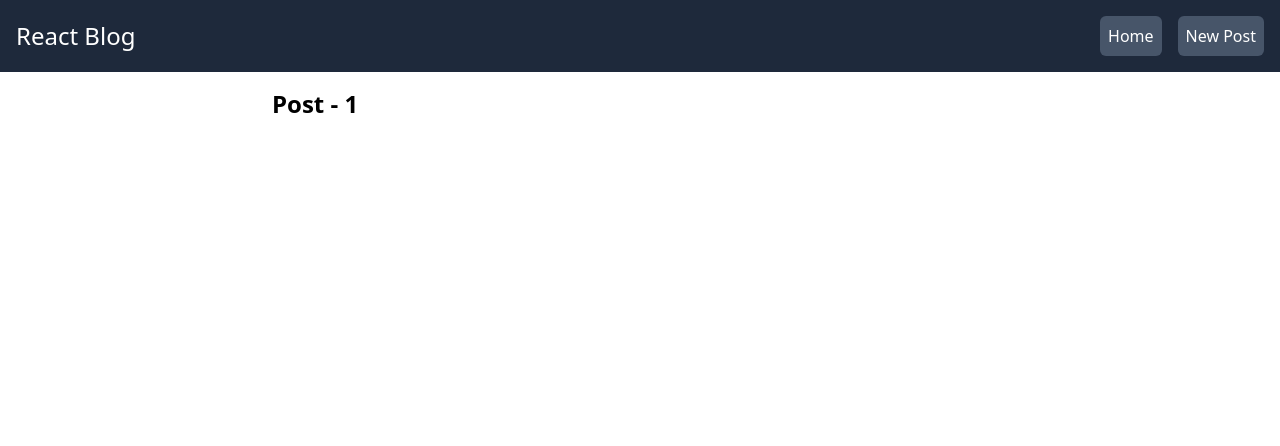
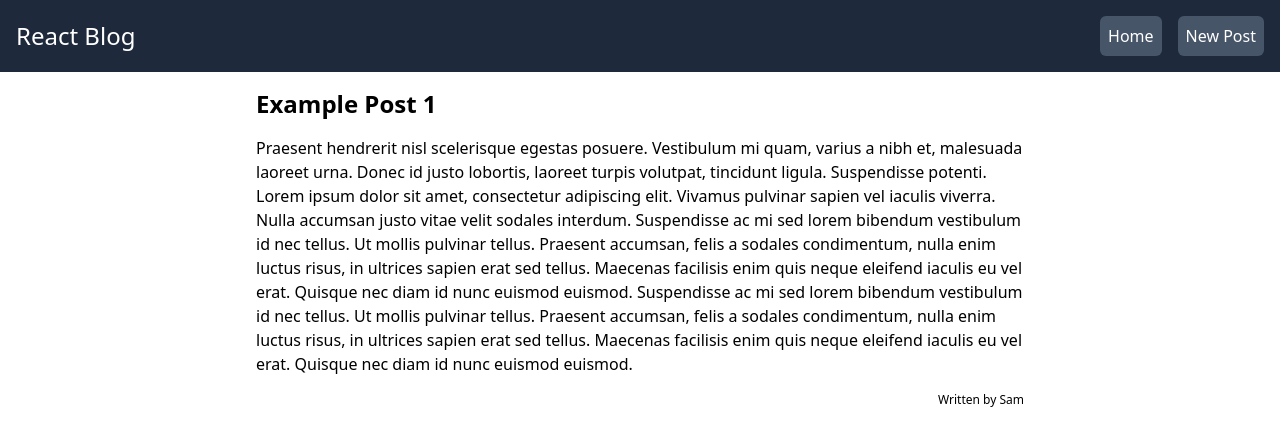
Before and after one commit to SamOwens/react-sandbox, a React (Create React App) app in the folder blog/: page /post/1 in a window 1280 px wide. Shown: the top 446 px of the page. Built offline with nearby package versions, Linux system fonts and the light colour scheme; data requests are answered from the project's data file.

Commit message:
Tutorial #25 - Reusing Custom Hooks
https://www.youtube.com/watch?v=c-5VXl8yPQA

```diff
--- a/blog/src/components/Post.js
+++ b/blog/src/components/Post.js
@@ -4,13 +4,31 @@ import useFetch from '../hooks/useFetch';
 const PostDetails = () => {
   const { id } = useParams();
 
-  const { data } = useFetch(`http://localhost:8000/posts/${id}`);
+  const {
+    data: post,
+    isLoading,
+    error,
+  } = useFetch(`http://localhost:8000/posts/${id}`);
 
   return (
-    <div className="post">
-      <div className="post-list max-w-3xl m-auto p-4">
-        <h2 className="text-2xl font-semibold mb-4"> Post - {id}</h2>
-      </div>
+    <div className="post p-4">
+      {error && (
+        <div className="flex justify-center items-center font-semibold text-xl mt-10">
+          {error}
+        </div>
+      )}
+      {isLoading && (
+        <div className="flex justify-center items-center font-semibold text-xl mt-10">
+          Loading...
+        </div>
+      )}
+      {post && (
+        <div className="post max-w-3xl m-auto">
+          <h2 className="text-2xl font-semibold mb-4">{post.title}</h2>
+          <p className="pb-4">{post.content}</p>
+          <p className="text-xs text-right">Written by {post.author}</p>
+        </div>
+      )}
     </div>
   );
 };
--- a/blog/src/components/PostList.js
+++ b/blog/src/components/PostList.js
@@ -2,7 +2,7 @@ import { Link } from 'react-router-dom';
 
 const PostList = ({ posts, title, handleDelete }) => {
   return (
-    <div className="post-list max-w-3xl m-auto p4">
+    <div className="post-list max-w-3xl m-auto">
       <h2 className="text-2xl font-semibold mb-4">{title}</h2>
       {posts.map((post) => (
         <div
--- a/blog/src/data/db.json
+++ b/blog/src/data/db.json
@@ -3,35 +3,35 @@
     {
       "title": "Example Post 1",
       "intro": "Lorem ipsum dolor sit amet, consectetur adipiscing elit. Phasellus mollis, enim in ornare fermentum, nibh ante iaculis tortor, vitae mollis tellus massa nec justo.",
-      "body": "Praesent hendrerit nisl scelerisque egestas posuere. Vestibulum mi quam, varius a nibh et, malesuada laoreet urna. Donec id justo lobortis, laoreet turpis volutpat, tincidunt ligula. Suspendisse potenti. Lorem ipsum dolor sit amet, consectetur adipiscing elit. Vivamus pulvinar sapien vel iaculis viverra. Nulla accumsan justo vitae velit sodales interdum. Suspendisse ac mi sed lorem bibendum vestibulum id nec tellus. Ut mollis pulvinar tellus. Praesent accumsan, felis a sodales condimentum, nulla enim luctus risus, in ultrices sapien erat sed tellus. Maecenas facilisis enim quis neque eleifend iaculis eu vel erat. Quisque nec diam id nunc euismod euismod.",
+      "content": "Praesent hendrerit nisl scelerisque egestas posuere. Vestibulum mi quam, varius a nibh et, malesuada laoreet urna. Donec id justo lobortis, laoreet turpis volutpat, tincidunt ligula. Suspendisse potenti. Lorem ipsum dolor sit amet, consectetur adipiscing elit. Vivamus pulvinar sapien vel iaculis viverra. Nulla accumsan justo vitae velit sodales interdum. Suspendisse ac mi sed lorem bibendum vestibulum id nec tellus. Ut mollis pulvinar tellus. Praesent accumsan, felis a sodales condimentum, nulla enim luctus risus, in ultrices sapien erat sed tellus. Maecenas facilisis enim quis neque eleifend iaculis eu vel erat. Quisque nec diam id nunc euismod euismod. Suspendisse ac mi sed lorem bibendum vestibulum id nec tellus. Ut mollis pulvinar tellus. Praesent accumsan, felis a sodales condimentum, nulla enim luctus risus, in ultrices sapien erat sed tellus. Maecenas facilisis enim quis neque eleifend iaculis eu vel erat. Quisque nec diam id nunc euismod euismod.",
       "author": "Sam",
       "id": 1
     },
     {
       "title": "Example Post 2",
       "intro": "Lorem ipsum dolor sit amet, consectetur adipiscing elit. Phasellus mollis, enim in ornare fermentum, nibh ante iaculis tortor, vitae mollis tellus massa nec justo.",
-      "body": "Praesent hendrerit nisl scelerisque egestas posuere. Vestibulum mi quam, varius a nibh et, malesuada laoreet urna. Donec id justo lobortis, laoreet turpis volutpat, tincidunt ligula. Suspendisse potenti. Lorem ipsum dolor sit amet, consectetur adipiscing elit. Vivamus pulvinar sapien vel iaculis viverra. Nulla accumsan justo vitae velit sodales interdum. Suspendisse ac mi sed lorem bibendum vestibulum id nec tellus. Ut mollis pulvinar tellus. Praesent accumsan, felis a sodales condimentum, nulla enim luctus risus, in ultrices sapien erat sed tellus. Maecenas facilisis enim quis neque eleifend iaculis eu vel erat. Quisque nec diam id nunc euismod euismod.",
+      "content": "Praesent hendrerit nisl scelerisque egestas posuere. Vestibulum mi quam, varius a nibh et, malesuada laoreet urna. Donec id justo lobortis, laoreet turpis volutpat, tincidunt ligula. Suspendisse potenti. Lorem ipsum dolor sit amet, consectetur adipiscing elit. Vivamus pulvinar sapien vel iaculis viverra. Nulla accumsan justo vitae velit sodales interdum. Suspendisse ac mi sed lorem bibendum vestibulum id nec tellus. Ut mollis pulvinar tellus. Praesent accumsan, felis a sodales condimentum, nulla enim luctus risus, in ultrices sapien erat sed tellus. Maecenas facilisis enim quis neque eleifend iaculis eu vel erat. Quisque nec diam id nunc euismod euismod.",
       "author": "Willow",
       "id": 2
     },
     {
       "title": "Example Post 3",
       "intro": "Lorem ipsum dolor sit amet, consectetur adipiscing elit. Phasellus mollis, enim in ornare fermentum, nibh ante iaculis tortor, vitae mollis tellus massa nec justo.",
-      "body": "Praesent hendrerit nisl scelerisque egestas posuere. Vestibulum mi quam, varius a nibh et, malesuada laoreet urna. Donec id justo lobortis, laoreet turpis volutpat, tincidunt ligula. Suspendisse potenti. Lorem ipsum dolor sit amet, consectetur adipiscing elit. Vivamus pulvinar sapien vel iaculis viverra. Nulla accumsan justo vitae velit sodales interdum. Suspendisse ac mi sed lorem bibendum vestibulum id nec tellus. Ut mollis pulvinar tellus. Praesent accumsan, felis a sodales condimentum, nulla enim luctus risus, in ultrices sapien erat sed tellus. Maecenas facilisis enim quis neque eleifend iaculis eu vel erat. Quisque nec diam id nunc euismod euismod.",
+      "content": "Praesent hendrerit nisl scelerisque egestas posuere. Vestibulum mi quam, varius a nibh et, malesuada laoreet urna. Donec id justo lobortis, laoreet turpis volutpat, tincidunt ligula. Suspendisse potenti. Lorem ipsum dolor sit amet, consectetur adipiscing elit. Vivamus pulvinar sapien vel iaculis viverra. Nulla accumsan justo vitae velit sodales interdum. Suspendisse ac mi sed lorem bibendum vestibulum id nec tellus. Ut mollis pulvinar tellus. Praesent accumsan, felis a sodales condimentum, nulla enim luctus risus, in ultrices sapien erat sed tellus. Maecenas facilisis enim quis neque eleifend iaculis eu vel erat. Quisque nec diam id nunc euismod euismod.",
       "author": "Silje",
       "id": 3
     },
     {
       "title": "Example Post 4",
       "intro": "Lorem ipsum dolor sit amet, consectetur adipiscing elit. Phasellus mollis, enim in ornare fermentum, nibh ante iaculis tortor, vitae mollis tellus massa nec justo.",
-      "body": "Praesent hendrerit nisl scelerisque egestas posuere. Vestibulum mi quam, varius a nibh et, malesuada laoreet urna. Donec id justo lobortis, laoreet turpis volutpat, tincidunt ligula. Suspendisse potenti. Lorem ipsum dolor sit amet, consectetur adipiscing elit. Vivamus pulvinar sapien vel iaculis viverra. Nulla accumsan justo vitae velit sodales interdum. Suspendisse ac mi sed lorem bibendum vestibulum id nec tellus. Ut mollis pulvinar tellus. Praesent accumsan, felis a sodales condimentum, nulla enim luctus risus, in ultrices sapien erat sed tellus. Maecenas facilisis enim quis neque eleifend iaculis eu vel erat. Quisque nec diam id nunc euismod euismod.",
+      "content": "Praesent hendrerit nisl scelerisque egestas posuere. Vestibulum mi quam, varius a nibh et, malesuada laoreet urna. Donec id justo lobortis, laoreet turpis volutpat, tincidunt ligula. Suspendisse potenti. Lorem ipsum dolor sit amet, consectetur adipiscing elit. Vivamus pulvinar sapien vel iaculis viverra. Nulla accumsan justo vitae velit sodales interdum. Suspendisse ac mi sed lorem bibendum vestibulum id nec tellus. Ut mollis pulvinar tellus. Praesent accumsan, felis a sodales condimentum, nulla enim luctus risus, in ultrices sapien erat sed tellus. Maecenas facilisis enim quis neque eleifend iaculis eu vel erat. Quisque nec diam id nunc euismod euismod.",
       "author": "Sam",
       "id": 4
     },
     {
       "title": "Example Post 5",
       "intro": "Lorem ipsum dolor sit amet, consectetur adipiscing elit. Phasellus mollis, enim in ornare fermentum, nibh ante iaculis tortor, vitae mollis tellus massa nec justo.",
-      "body": "Praesent hendrerit nisl scelerisque egestas posuere. Vestibulum mi quam, varius a nibh et, malesuada laoreet urna. Donec id justo lobortis, laoreet turpis volutpat, tincidunt ligula. Suspendisse potenti. Lorem ipsum dolor sit amet, consectetur adipiscing elit. Vivamus pulvinar sapien vel iaculis viverra. Nulla accumsan justo vitae velit sodales interdum. Suspendisse ac mi sed lorem bibendum vestibulum id nec tellus. Ut mollis pulvinar tellus. Praesent accumsan, felis a sodales condimentum, nulla enim luctus risus, in ultrices sapien erat sed tellus. Maecenas facilisis enim quis neque eleifend iaculis eu vel erat. Quisque nec diam id nunc euismod euismod.",
+      "content": "Praesent hendrerit nisl scelerisque egestas posuere. Vestibulum mi quam, varius a nibh et, malesuada laoreet urna. Donec id justo lobortis, laoreet turpis volutpat, tincidunt ligula. Suspendisse potenti. Lorem ipsum dolor sit amet, consectetur adipiscing elit. Vivamus pulvinar sapien vel iaculis viverra. Nulla accumsan justo vitae velit sodales interdum. Suspendisse ac mi sed lorem bibendum vestibulum id nec tellus. Ut mollis pulvinar tellus. Praesent accumsan, felis a sodales condimentum, nulla enim luctus risus, in ultrices sapien erat sed tellus. Maecenas facilisis enim quis neque eleifend iaculis eu vel erat. Quisque nec diam id nunc euismod euismod.",
       "author": "Willow",
       "id": 5
     }
--- a/blog/src/hooks/useFetch.js
+++ b/blog/src/hooks/useFetch.js
@@ -19,9 +19,11 @@ const useFetch = (url) => {
         setError(null);
       } catch (err) {
         if (err.name === 'AbortError') {
-          console.log('Fetch Aborted');
+          setError('Fetch Aborted');
+        } else {
+          // Handle other errors
+          setError(err.message);
         }
-        setError(err.message);
       } finally {
         setIsLoading(false);
       }
```
